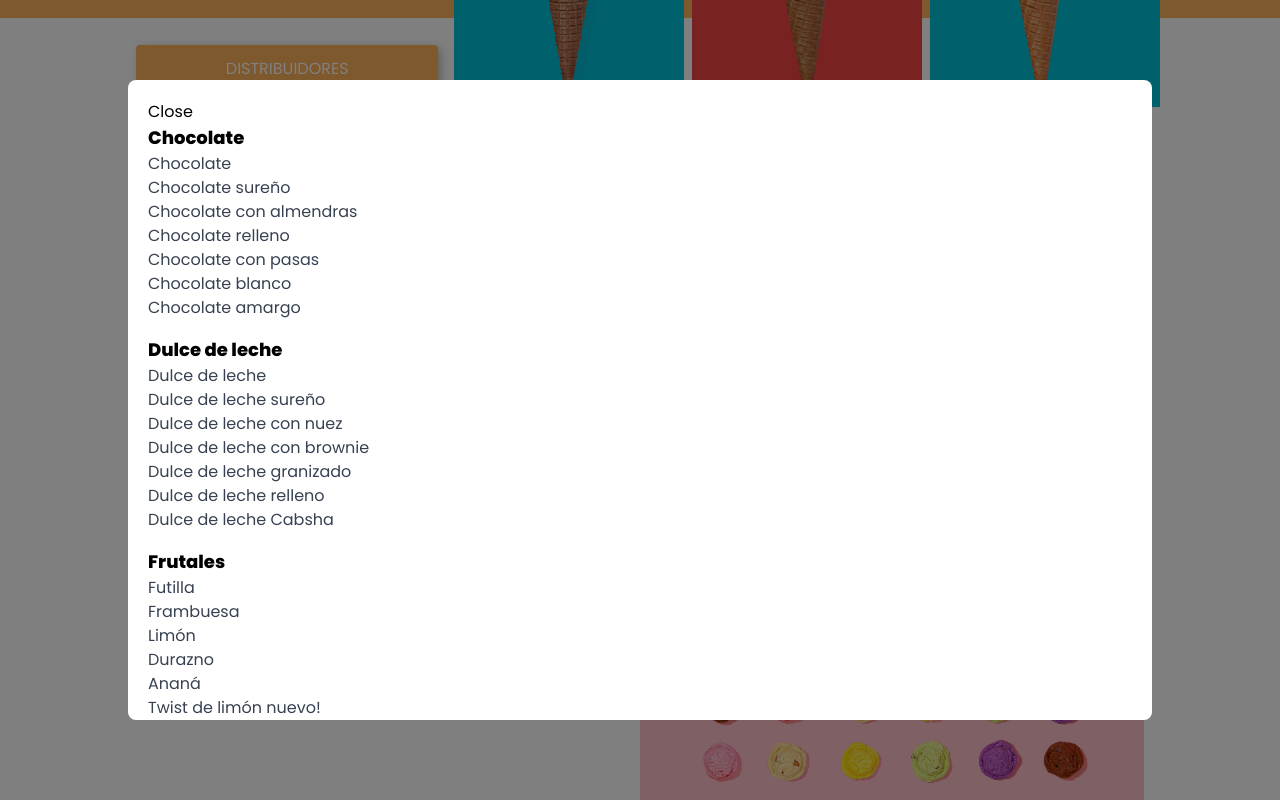
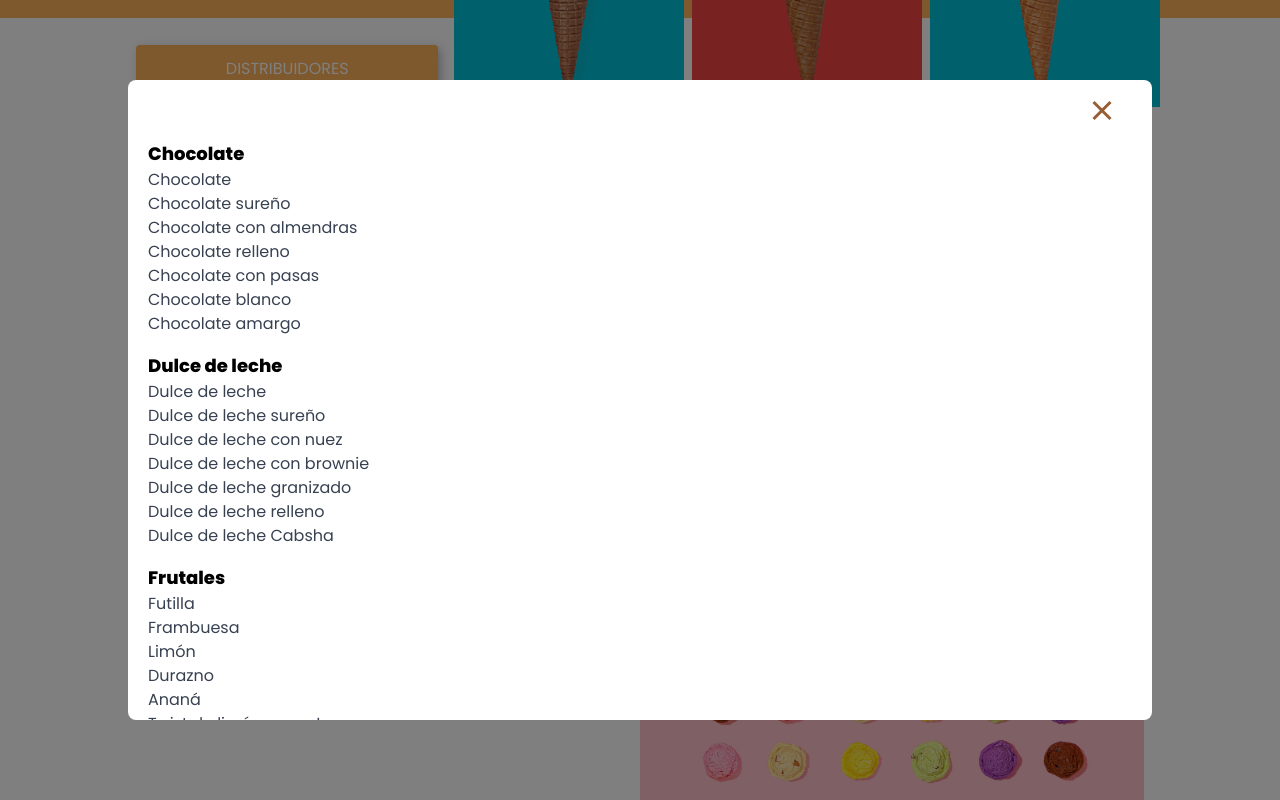
Before and after one commit to JimeBlue/glase-helados, a Nuxt app: page / in a window 1280 px wide. Both pictures are taken after a click on the button "SABORES". Shown: the part 1294-2094 px from the top of the page. Built offline with nearby package versions, Linux system fonts and the light colour scheme.

Commit message:
Adds close icon to modal

```diff
--- a/components/base/Modal.vue
+++ b/components/base/Modal.vue
@@ -9,13 +9,15 @@
         - make tags more accessible.
         - add accessibility to button.
         - create classes to put in the corresponding css file if necessary
-        - add icon for the close modal and style it accordingly
+        - add icon for the close modal and style it accordingly making it accessible
         - style content inside modal
     -->
       <!-- NOTE: wrapper holding modal's content -->
       <div class="bg-white p-5 rounded-lg max-h-[80vh] w-[80%] overflow-auto">
         <!-- close button -->
-        <button class="modal-close-btn" @click="closeModal">Close</button>
+        <button class="block ml-auto" @click="closeModal">
+          <IconsClose class="w-10 h-10 text-amber-700" />
+        </button>
         <!-- Loop over categories and flavors -->
         <div
           v-for="category in categories"
```
